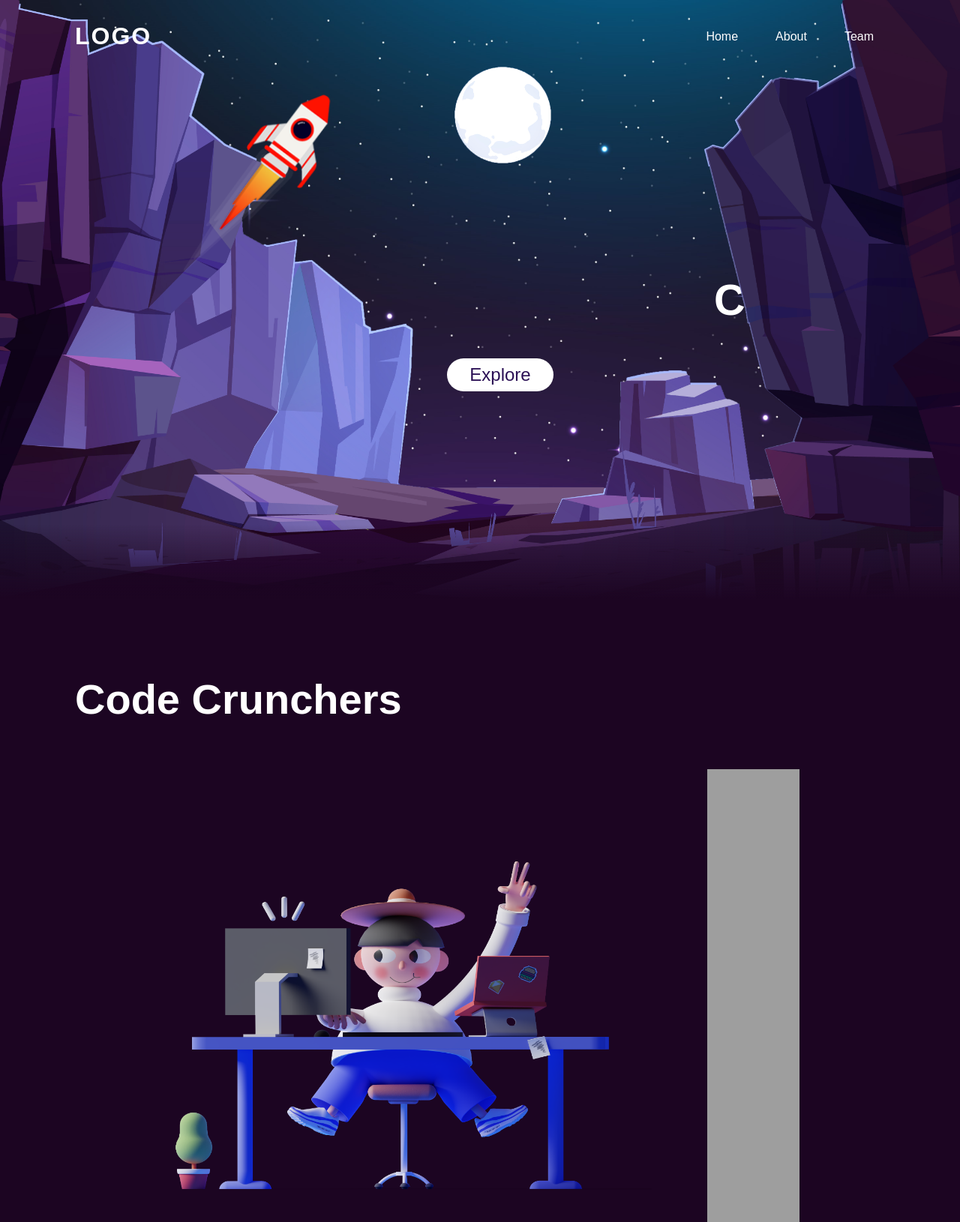
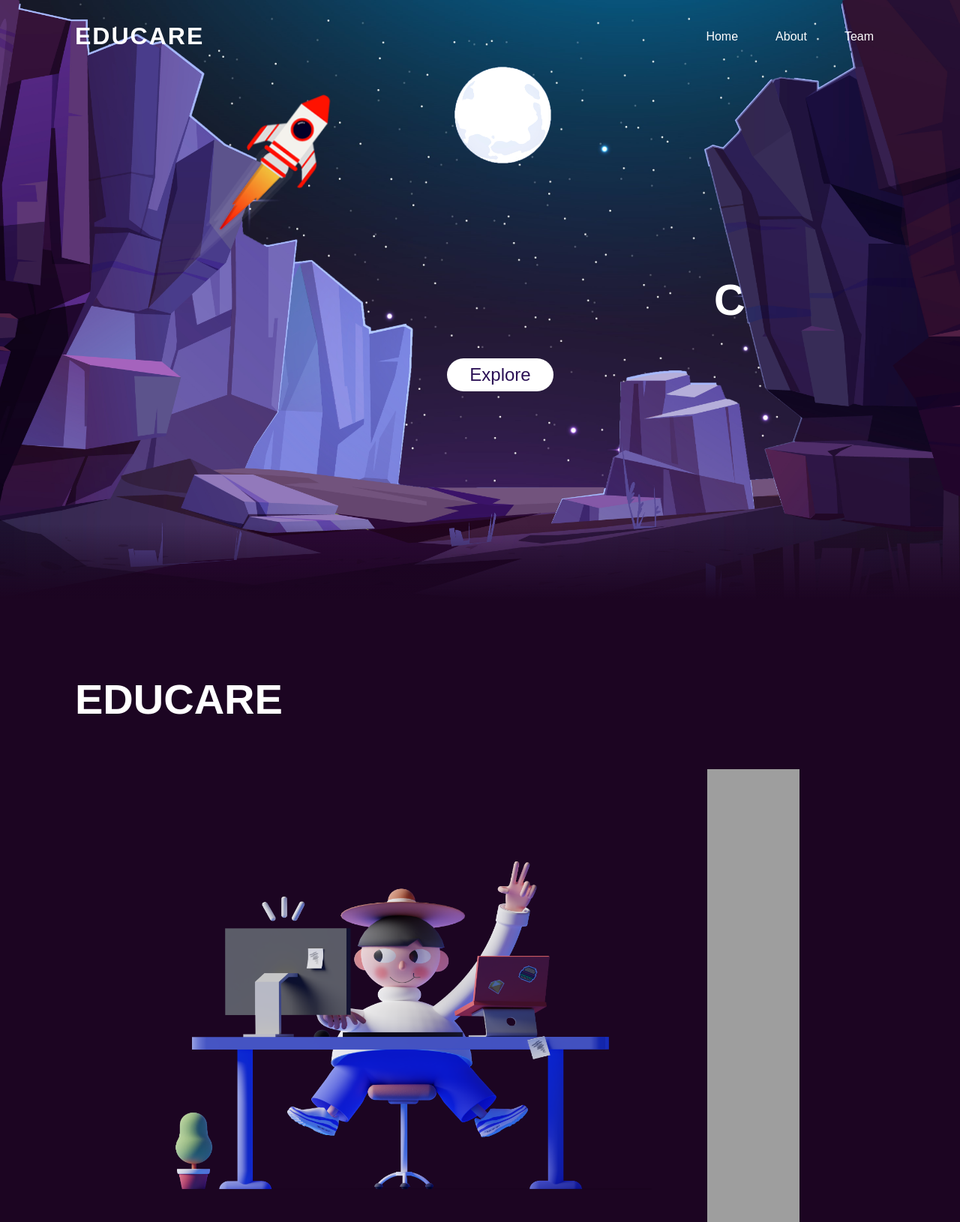
Before and after one commit to ishaandwivedi1234/Educare, a Flask app: page / in a window 1280 px wide. Shown: the top 1630 px of the page at 75% size. Run offline with Flask 2, Linux system fonts and the light colour scheme; some web fonts are replaced; grey boxes are pictures that could not be loaded.

Commit message:
Logo, Name changed

```diff
--- a/templates/index.html
+++ b/templates/index.html
@@ -5,13 +5,13 @@
     <meta charset="UTF-8">
     <meta http-equiv="X-UA-Compatible" content="IE=edge">
     <meta name="viewport" content="width=device-width, initial-scale=1.0">
-    <title>Project</title>
+    <title>EDUCARE</title>
     <link rel="stylesheet" href="{{ url_for('static', filename='css/landing.css') }}">
 </head>
 
 <body>
     <header>
-        <a class="logo">Logo</a>
+        <a class="logo">Educare</a>
         <ul>
             <li><a href="" class="active">Home</a></li>
             <li><a href="/about">About</a></li>
@@ -28,7 +28,7 @@
         <img src="{{ url_for('static', filename='Images/rocket.png') }}" id="rocket" alt="">
     </section>
     <div class="sec" id="sec">
-        <h2>Code Crunchers</h2>
+        <h2>EDUCARE</h2>
         <div class="route">
             <a href="/todo"><img src="{{ url_for('static', filename='Images/Saly-10.png') }}" alt="" id="productive" class="motion"></a>
             <a href="#"><img src="{{ url_for('static', filename='Images/Saly-13.png') }}" alt="" id="lazy" class="motion"></a>
```
